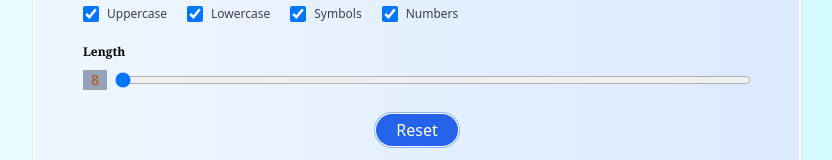
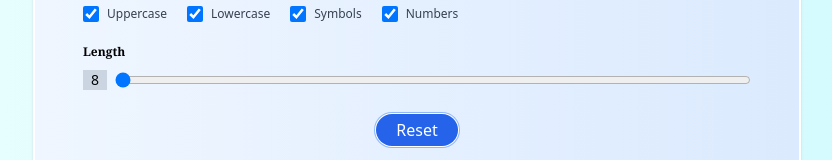
Before and after one commit to sritaj/react_passwordGenerator, a React (Vite) app: page / in a window 1280 px wide. Shown: the part 400-560 px from the top of the page, without its empty margins (223-1055 px from the left). Built offline with nearby package versions, Linux system fonts and the light colour scheme.

Commit message:
Minor UI updates

```diff
--- a/src/components/Slider.jsx
+++ b/src/components/Slider.jsx
@@ -7,7 +7,7 @@ const Slider = ({ range, updateSlider }) => {
       <div className="flex pt-2">
         <input
           id="slider_range"
-          className="w-6 bg-slate-400 border-gray-300 text-center mr-2 text-sm text-orange-700"
+          className="w-6 bg-slate-300 border-gray-300 text-center mr-2 text-sm text-black"
           readOnly={true}
           value={range}
         ></input>
```
